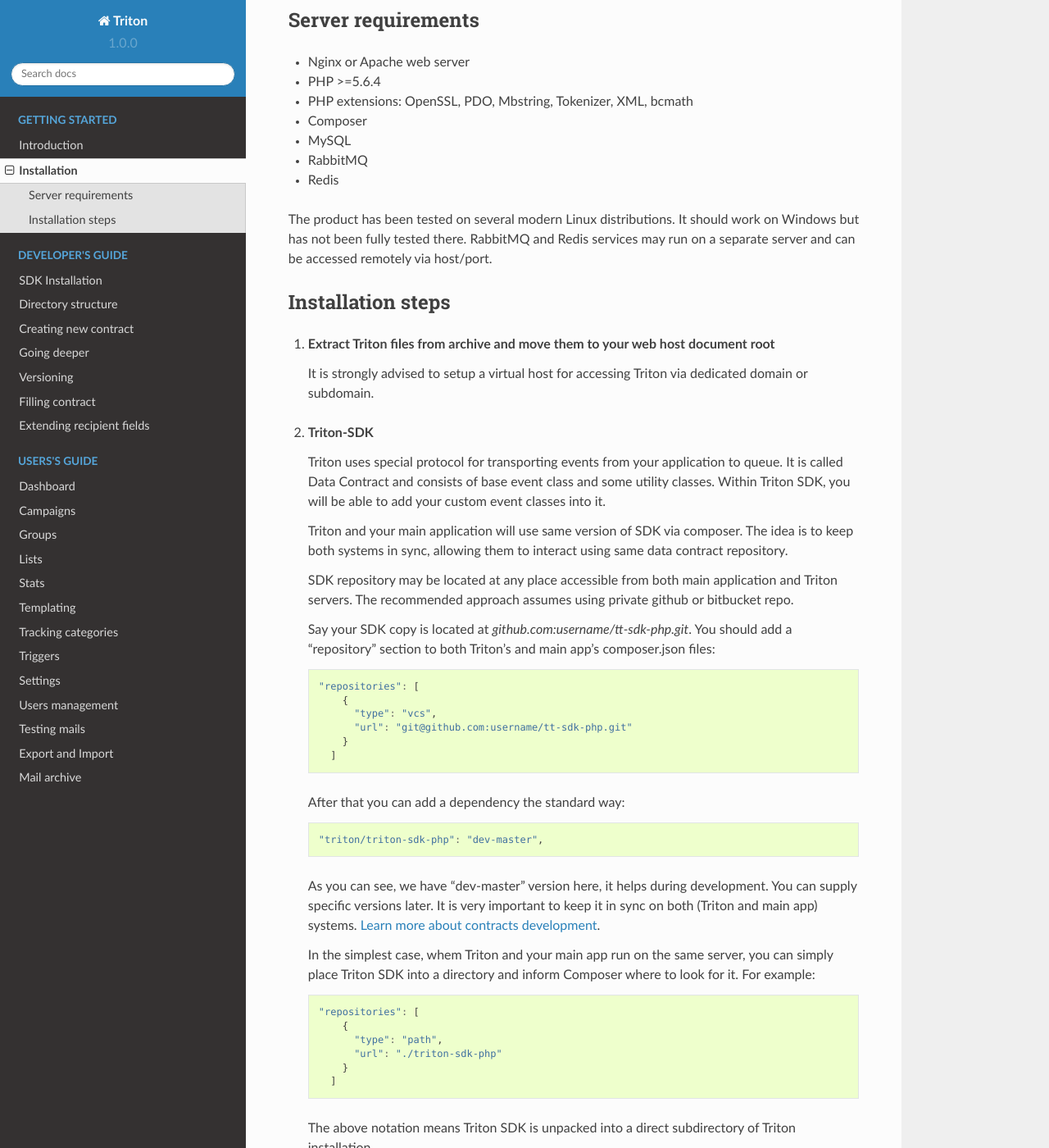
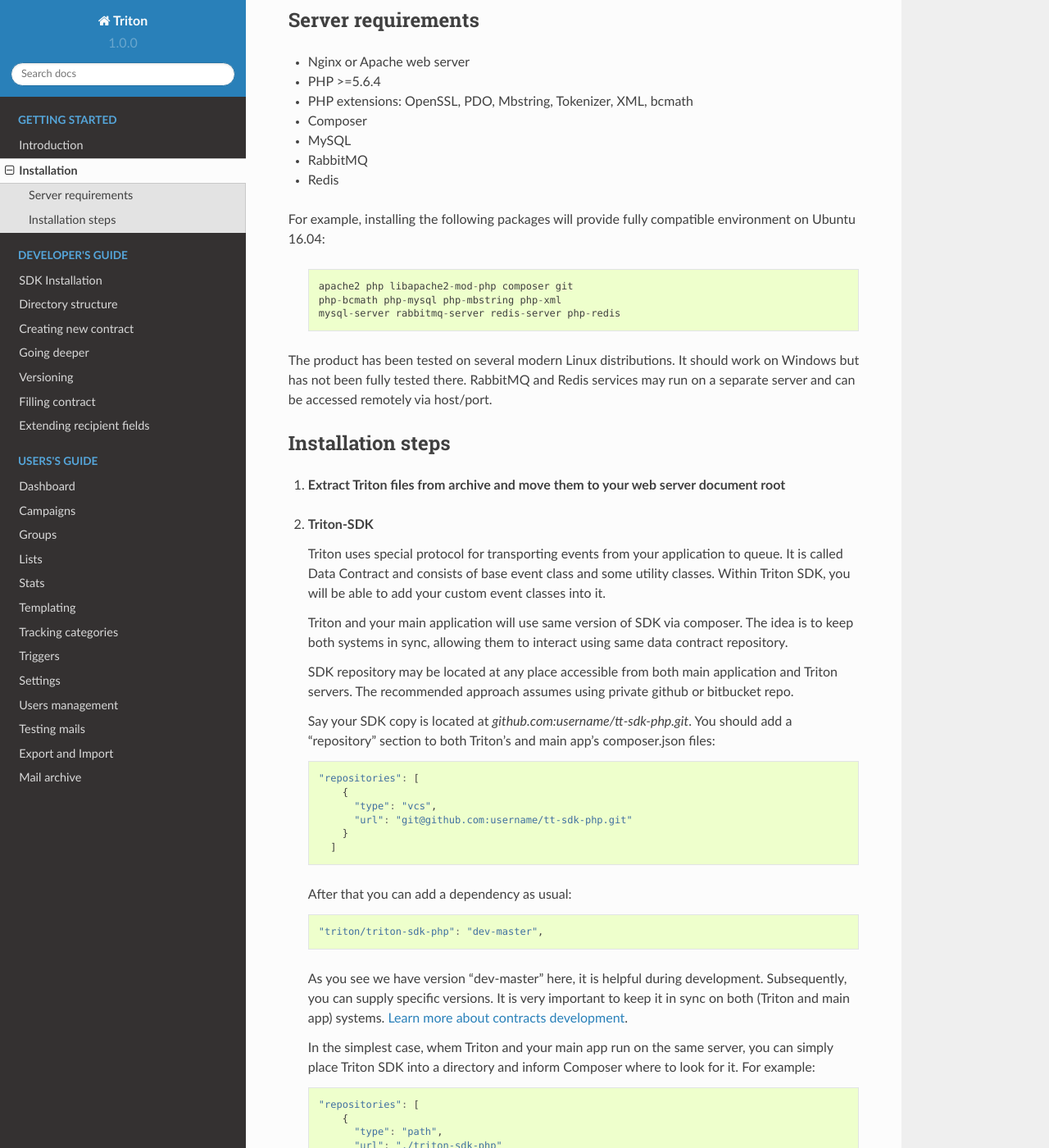
Before and after one commit to hovsep/triton-docs, a Sphinx documentation site: the page built from source/installation.rst, in a window 1280 px wide and 1400 px high, scrolled down 224 px. Shown: the whole window at 82% size. Built offline with Sphinx 7.4.7 and the Read the Docs theme 2.0.0, drawn with Linux system fonts in a browser that asks for light colours; some of the changed text lies outside the part shown.

Commit message:
Update installation.rst

```diff
--- a/source/installation.rst
+++ b/source/installation.rst
@@ -16,14 +16,20 @@
 - RabbitMQ
 - Redis
 
+For example, installing the following packages will provide fully compatible environment on Ubuntu 16.04:
+
+    .. code-block:: javascript
+
+        apache2 php libapache2-mod-php composer git
+        php-bcmath php-mysql php-mbstring php-xml
+        mysql-server rabbitmq-server redis-server php-redis
+
 The product has been tested on several modern Linux distributions. It should work on Windows but has not been fully tested there. RabbitMQ and Redis services may run on a separate server and can be accessed remotely via host/port.
 
 Installation steps
 ==================
 
-(1) **Extract Triton files from archive and move them to your web host document root**
-
-    It is strongly advised to setup a virtual host for accessing Triton via dedicated domain or subdomain.
+(1) **Extract Triton files from archive and move them to your web server document root**
 
 .. _sdk_installation:
 
@@ -52,13 +58,13 @@
           ]
 
 
-    After that you can add a dependency the standard way:
+    After that you can add a dependency as usual:
 
     .. code-block:: javascript
 
         "triton/triton-sdk-php": "dev-master",
 
-    As you can see, we have "dev-master" version here, it helps during development. You can supply specific versions later.
+    As you see we have version "dev-master" here, it is helpful during development. Subsequently, you can supply specific versions.
     It is very important to keep it in sync on both (Triton and main app) systems. :ref:`Learn more about contracts development <sdk>`.
 
     In the simplest case, whem Triton and your main app run on the same server, you can simply place Triton SDK into a directory and inform Composer where to look for it. For example:
@@ -105,23 +111,27 @@
 
     .. hint:: Additional transports may be added at config/mail.php
 
+
+
 (6) **Migrations and seeds**
 
-    In here, migration means setting up a database and filling it with initial structure and data (referred to as seeds).
+    In here, migration means setting up a database and filling it with initial structure and data.
 
     Run `php artisan migrate` to create a database schema.
 
-    Run `php artisan db:seed` to fill db with roles, permissions and initial user account.
-    By default, admin account is created with username "admin@<your app url domain>" and password "admin".
+    Run `php artisan db:seed` to fill db with roles,permissions and initial user account.
+    By default it will create an admin account with username "admin@<your app url domain>" and password "admin".
     After seeding you will be able to log in into the system and create new accounts.
 
     .. caution:: Change default password to secure one.
+
 
 (7) **Cron**
 
     You only need to add the following Cron entry to your server. `Learn more <https://laravel.com/docs/5.4/scheduling>`_
 
     `* * * * * php /path-to-triton/artisan schedule:run >> /dev/null 2>&1`
+
 
 (8) **Running queue workers**
 
```
Also changed, not shown: other parts of source/installation.rst (+1 -1 lines).
